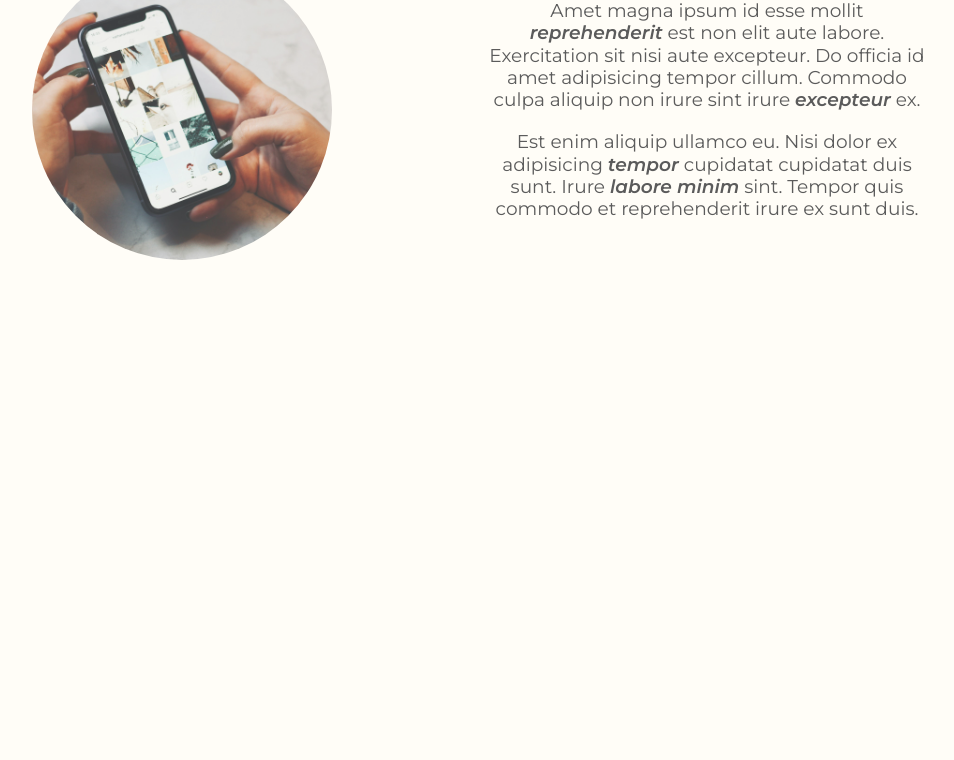
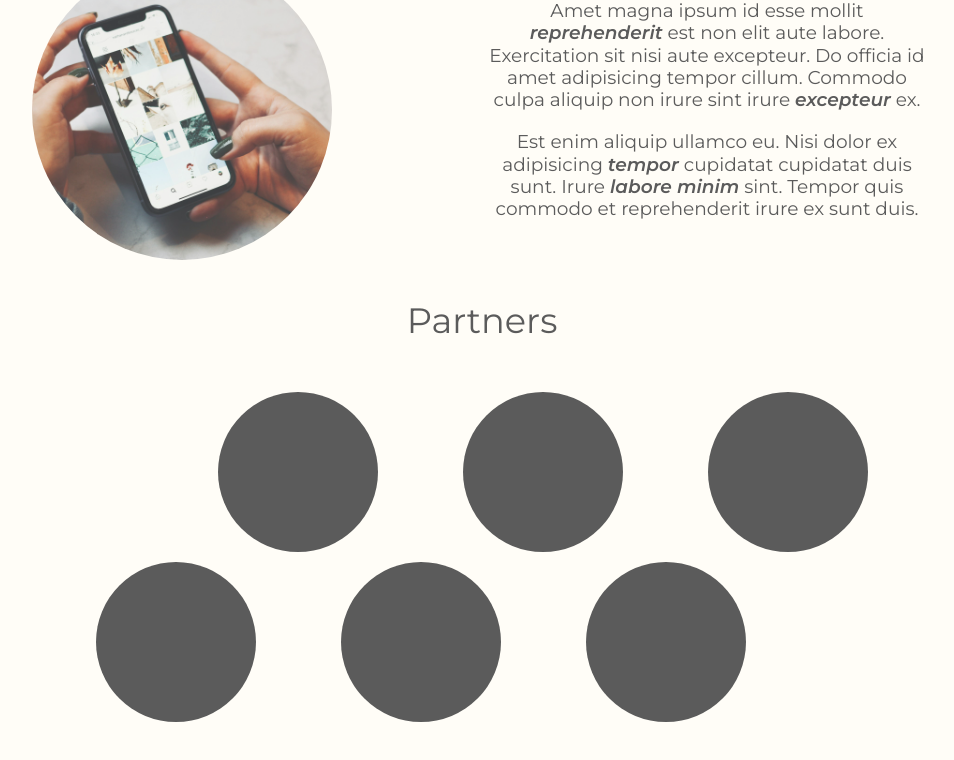
Before and after one commit to mikaelmicheline/digitalmenu, a Vue app in the folder frontend/: page / in a window 1280 px wide. Shown: the part 832-1592 px from the top of the page, without its empty margins (158-1112 px from the left). Built offline with nearby package versions, Linux system fonts and the light colour scheme.

Commit message:
add home partners section

```diff
--- a/frontend/src/views/home/HomeView.vue
+++ b/frontend/src/views/home/HomeView.vue
@@ -3,6 +3,7 @@
   <main>
     <HomeHero />
     <HomeAbout />
+    <HomePartners />
     <div class="temp"></div>
     <div class="temp"></div>
     <HomeFooter />
@@ -13,6 +14,7 @@
 import HomeHeader from './components/HomeHeader.vue'
 import HomeHero from './components/HomeHero.vue'
 import HomeAbout from './components/HomeAbout.vue'
+import HomePartners from './components/HomePartners.vue'
 import HomeFooter from './components/HomeFooter.vue'
 </script>
 
--- /dev/null
+++ b/frontend/src/views/home/components/HomePartners.vue
@@ -0,0 +1,134 @@
+<template>
+  <section id="partners">
+
+  <h2>Partners</h2>
+
+  <div class="partners-content">
+    <div></div>
+    <div></div>
+    <div></div>
+    <div></div>
+    <div></div>
+    <div></div>
+  </div>
+
+  </section>
+</template>
+
+<script lang="ts" setup>
+</script>
+
+<style scoped>
+
+section {
+  margin: 30px 10px 0 10px;
+  scroll-margin-top: 80px;
+}
+
+h2 {
+  text-align: center;
+}
+
+.partners-content {
+  display: grid;
+  margin: 30px auto 0 auto;
+  width: 100%;
+  max-width: 900px;
+  grid-template-areas:
+    "p1 p1 e1 e1"
+    "p1 p1 p2 p2"
+    "p3 p3 p2 p2"
+    "p3 p3 p4 p4"
+    "p5 p5 p4 p4"
+    "p5 p5 p6 p6"
+    "e2 e2 p6 p6";
+  justify-items: center;
+  align-items: center;
+  justify-content: space-evenly;
+  align-content: space-evenly;
+  row-gap: 10px;
+}
+
+.partners-content > div {
+  position: relative;
+  width: 120px;
+  height: 120px;
+}
+
+.partners-content > div::before {
+  content: "";
+  position: absolute;
+  width: 100%;
+  height: 100%;
+  border-radius: 50%;
+  background-color: var(--font-1);
+  display: block;
+}
+
+.partners-content > div:nth-child(1) {
+  grid-area: p1;
+}
+
+.partners-content > div:nth-child(2) {
+  grid-area: p2;
+}
+
+.partners-content > div:nth-child(3) {
+  grid-area: p3;
+}
+
+.partners-content > div:nth-child(4) {
+  grid-area: p4;
+}
+
+.partners-content > div:nth-child(5) {
+  grid-area: p5;
+}
+
+.partners-content > div:nth-child(6) {
+  grid-area: p6;
+}
+
+@media only screen and (min-width: 400px) {
+  .partners-content > div {
+    width: 140px;
+    height: 140px;
+  }
+}
+
+@media only screen and (min-width: 500px) {
+  .partners-content {
+    margin: 40px auto 0 auto;
+    grid-template-areas:
+    "e1 p1 p1 p2 p2 p3 p3"
+    "p4 p4 p5 p5 p6 p6 e2";
+  }
+
+  .partners-content > div {
+    width: 120px;
+    height: 120px;
+  }
+}
+
+@media only screen and (min-width: 640px) {
+  section {
+    margin: 40px 20px 0 20px;
+  }
+}
+
+@media only screen and (min-width: 800px) {
+  section {
+    margin: 40px 30px 0 30px;
+  }
+
+  .partners-content {
+    margin: 50px auto 0 auto;
+  }
+
+  .partners-content > div {
+    width: 160px;
+    height: 160px;
+  }
+}
+
+</style>
```
